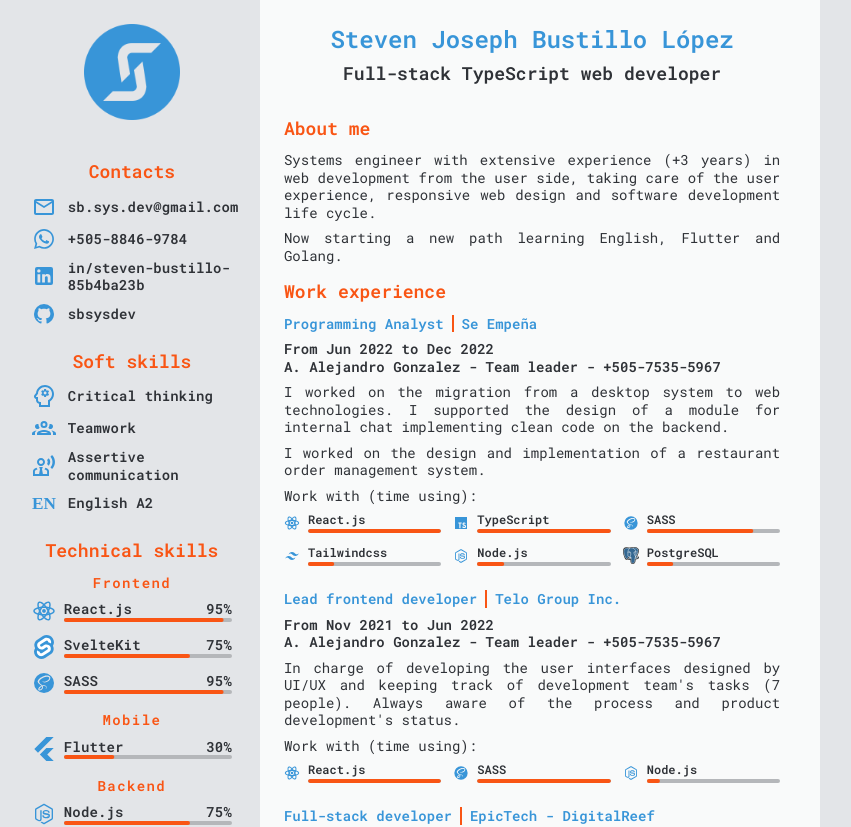
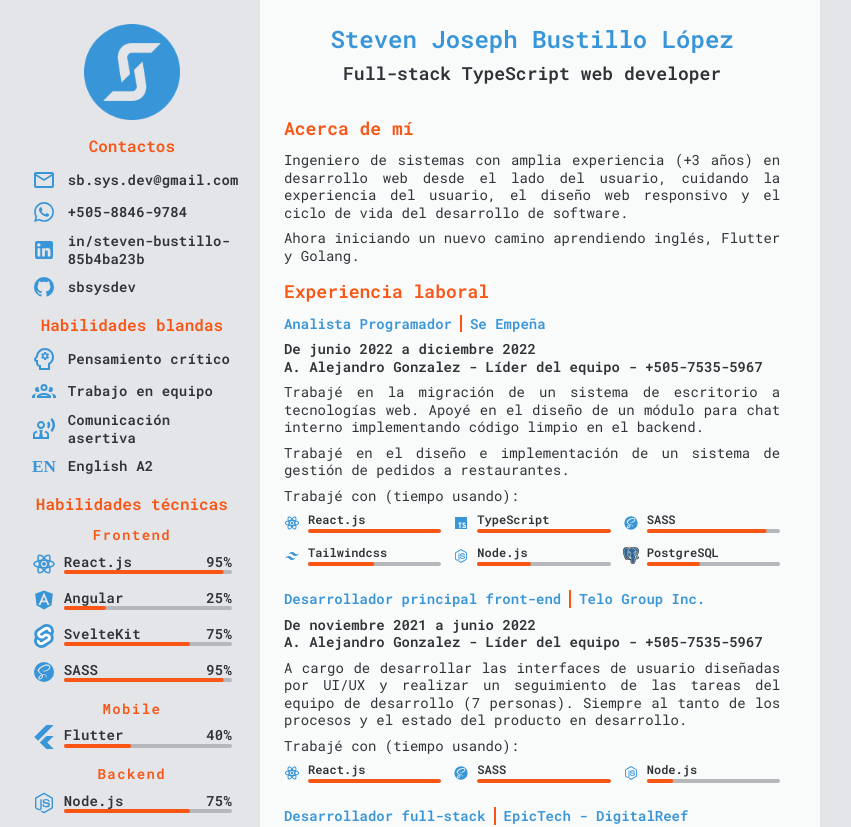
Before and after one commit to sbsysdev/personal-website, a SvelteKit app: page /resume in a window 1280 px wide. Shown: the top 827 px of the page, without its empty margins (228-1079 px from the left). Built offline with nearby package versions, Linux system fonts and the light colour scheme.

Commit message:
:globe_with_meridians: - change RESUME to spanish

```diff
--- a/src/routes/resume/curriculum/Content.svelte
+++ b/src/routes/resume/curriculum/Content.svelte
@@ -1,5 +1,6 @@
 <script lang="ts">
     import {
+        mdiAngular,
         mdiLanguageJava,
         mdiLanguageTypescript,
         mdiNodejs,
@@ -12,24 +13,24 @@
 
     const sections: SectionListItem[] = [
         {
-            title: 'About me',
+            title: 'Acerca de mí',
             content: [
-                'Systems engineer with extensive experience (+3 years) in web development from the user side, taking care of the user experience, responsive web design and software development life cycle.',
-                'Now starting a new path learning English, Flutter and Golang.',
+                'Ingeniero de sistemas con amplia experiencia (+3 años) en desarrollo web desde el lado del usuario, cuidando la experiencia del usuario, el diseño web responsivo y el ciclo de vida del desarrollo de software.',
+                'Ahora iniciando un nuevo camino aprendiendo inglés, Flutter y Golang.',
             ],
         },
         {
-            title: 'Work experience',
+            title: 'Experiencia laboral',
             content: [
                 {
-                    title: 'Programming Analyst',
+                    title: 'Analista Programador',
                     place: 'Se Empeña',
-                    start: 'Jun 2022',
-                    end: 'Dec 2022',
-                    reference: 'A. Alejandro Gonzalez - Team leader - +505-7535-5967',
+                    start: 'junio 2022',
+                    end: 'diciembre 2022',
+                    reference: 'A. Alejandro Gonzalez - Líder del equipo - +505-7535-5967',
                     text: [
-                        'I worked on the migration from a desktop system to web technologies. I supported the design of a module for internal chat implementing clean code on the backend.',
-                        'I worked on the design and implementation of a restaurant order management system.',
+                        'Trabajé en la migración de un sistema de escritorio a tecnologías web. Apoyé en el diseño de un módulo para chat interno implementando código limpio en el backend.',
+                        'Trabajé en el diseño e implementación de un sistema de gestión de pedidos a restaurantes.',
                     ],
                     list: [
                         {
@@ -45,33 +46,33 @@
                         {
                             icon: mdiSass,
                             text: 'SASS',
-                            percentage: 80,
+                            percentage: 90,
                         },
                         {
                             icon: mdiTailwind,
                             text: 'Tailwindcss',
-                            percentage: 20,
+                            percentage: 50,
                         },
                         {
                             icon: mdiNodejs,
                             text: 'Node.js',
-                            percentage: 20,
+                            percentage: 40,
                         },
                         {
                             img: '/imgs/postgresql.svg',
                             icon: '',
                             text: 'PostgreSQL',
-                            percentage: 20,
+                            percentage: 40,
                         },
                     ],
                 },
                 {
-                    title: 'Lead frontend developer',
+                    title: 'Desarrollador principal front-end',
                     place: 'Telo Group Inc.',
-                    start: 'Nov 2021',
-                    end: 'Jun 2022',
-                    reference: 'A. Alejandro Gonzalez - Team leader - +505-7535-5967',
-                    text: "In charge of developing the user interfaces designed by UI/UX and keeping track of development team's tasks (7 people). Always aware of the process and product development's status.",
+                    start: 'noviembre 2021',
+                    end: 'junio 2022',
+                    reference: 'A. Alejandro Gonzalez - Líder del equipo - +505-7535-5967',
+                    text: 'A cargo de desarrollar las interfaces de usuario diseñadas por UI/UX y realizar un seguimiento de las tareas del equipo de desarrollo (7 personas). Siempre al tanto de los procesos y el estado del producto en desarrollo.',
                     list: [
                         {
                             icon: mdiReact,
@@ -86,22 +87,27 @@
                         {
                             icon: mdiNodejs,
                             text: 'Node.js',
-                            percentage: 10,
+                            percentage: 20,
                         },
                     ],
                 },
                 {
-                    title: 'Full-stack developer',
+                    title: 'Desarrollador full-stack',
                     place: 'EpicTech - DigitalReef',
-                    start: 'Sep 2021',
-                    end: 'Nov 2021',
-                    reference: 'Erich Gonzalez - Team leader - +505-8649-7351',
-                    text: 'In charge of developing the user interfaces designed by UI/UX.',
+                    start: 'septiembre 2021',
+                    end: 'noviembre 2021',
+                    reference: 'Erich Gonzalez - Líder del equipo - +505-8649-7351',
+                    text: 'A cargo de desarrollar las interfaces de usuario diseñadas por UI/UX.',
                     list: [
                         {
                             icon: mdiReact,
                             text: 'React.js',
                             percentage: 100,
+                        },
+                        {
+                            icon: mdiAngular,
+                            text: 'Angular',
+                            percentage: 50,
                         },
                         {
                             icon: mdiLanguageTypescript,
@@ -116,7 +122,7 @@
                         {
                             icon: mdiLanguageJava,
                             text: 'JAVA',
-                            percentage: 5,
+                            percentage: 15,
                         },
                     ],
                 },
--- a/src/routes/resume/curriculum/Section.svelte
+++ b/src/routes/resume/curriculum/Section.svelte
@@ -32,7 +32,7 @@
                         </header>
 
                         <section class="references">
-                            <span>From {contentItem.start} to {contentItem.end}</span>
+                            <span>De {contentItem.start} a {contentItem.end}</span>
 
                             <span> {contentItem.reference}</span>
                         </section>
@@ -48,7 +48,7 @@
                         {/if}
 
                         {#if contentItem.list.length > 0}
-                            <p class="list-title">Work with (time using):</p>
+                            <p class="list-title">Trabajé con (tiempo usando):</p>
 
                             <ul class="list">
                                 {#each contentItem.list as item}
--- a/src/routes/resume/curriculum/Side.svelte
+++ b/src/routes/resume/curriculum/Side.svelte
@@ -4,6 +4,7 @@
     import {
         mdiAccountGroupOutline,
         mdiAccountTieVoiceOutline,
+        mdiAngular,
         mdiDocker,
         mdiEmailOutline,
         mdiGit,
@@ -22,7 +23,7 @@
         {
             icon: mdiEmailOutline,
             text: 'sb.sys.dev@gmail.com',
-            redirect: 'mail://sb.sys.dev@gmail.com',
+            redirect: 'mailto:sb.sys.dev@gmail.com',
         },
         {
             icon: mdiWhatsapp,
@@ -44,15 +45,15 @@
     const softSkills: SideArticleListItem[] = [
         {
             icon: mdiHeadCogOutline,
-            text: 'Critical thinking',
+            text: 'Pensamiento crítico',
         },
         {
             icon: mdiAccountGroupOutline,
-            text: 'Teamwork',
+            text: 'Trabajo en equipo',
         },
         {
             icon: mdiAccountTieVoiceOutline,
-            text: 'Assertive communication',
+            text: 'Comunicación asertiva',
         },
         {
             icon: '',
@@ -69,6 +70,11 @@
                     icon: mdiReact,
                     text: 'React.js',
                     percentage: 95,
+                },
+                {
+                    icon: mdiAngular,
+                    text: 'Angular',
+                    percentage: 25,
                 },
                 {
                     icon: '',
@@ -90,7 +96,7 @@
                     icon: '',
                     img: '/imgs/flutter.svg',
                     text: 'Flutter',
-                    percentage: 30,
+                    percentage: 40,
                 },
             ],
         },
@@ -105,7 +111,13 @@
                 {
                     icon: mdiLanguageGo,
                     text: 'Golang',
-                    percentage: 20,
+                    percentage: 40,
+                },
+                {
+                    icon: '',
+                    img: '/imgs/postgresql.svg',
+                    text: 'PostgreSQL',
+                    percentage: 70,
                 },
             ],
         },
@@ -120,12 +132,12 @@
                 {
                     icon: mdiGit,
                     text: 'Git(hub|lab)',
-                    percentage: 60,
+                    percentage: 75,
                 },
                 {
                     icon: mdiDocker,
                     text: 'Docker compose',
-                    percentage: 50,
+                    percentage: 80,
                 },
             ],
         },
@@ -137,15 +149,15 @@
 
     <ul class="articles">
         <li>
-            <SideArticle title="Contacts" type="list" list={contacts} />
+            <SideArticle title="Contactos" type="list" list={contacts} />
         </li>
 
         <li>
-            <SideArticle title="Soft skills" type="list" list={softSkills} />
+            <SideArticle title="Habilidades blandas" type="list" list={softSkills} />
         </li>
 
         <li>
-            <SideArticle title="Technical skills" type="graph" graphs={technicalSkills} />
+            <SideArticle title="Habilidades técnicas" type="graph" graphs={technicalSkills} />
         </li>
     </ul>
 </div>
@@ -156,7 +168,7 @@
     .side {
         @include bg-color(l30);
         @include flex;
-        @include gap(all 2xl);
+        @include gap(all md);
         @include padding(x md, y lg);
         overflow: hidden;
     }
@@ -169,7 +181,7 @@
 
     .articles {
         @include flex;
-        @include gap(all lg);
+        @include gap(all md);
 
         & > li {
             @include flex;
--- a/src/routes/resume/curriculum/SideArticle.svelte
+++ b/src/routes/resume/curriculum/SideArticle.svelte
@@ -86,7 +86,7 @@
 
         & > h3 {
             @include font-color(50, secondary);
-            @include font-size(lg);
+            //@include font-size(lg);
             @include font-weight(60);
             text-align: center;
         }
```
